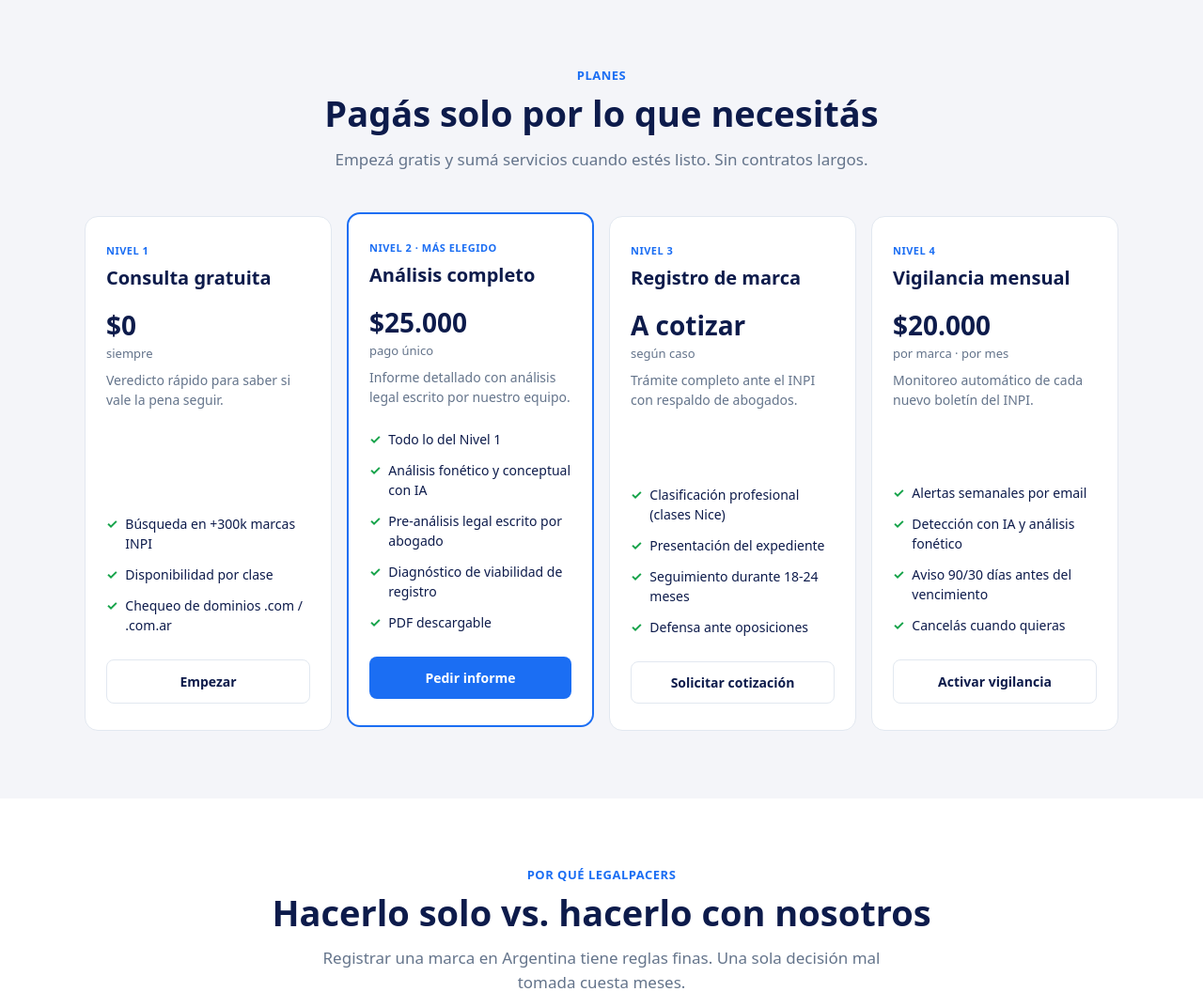
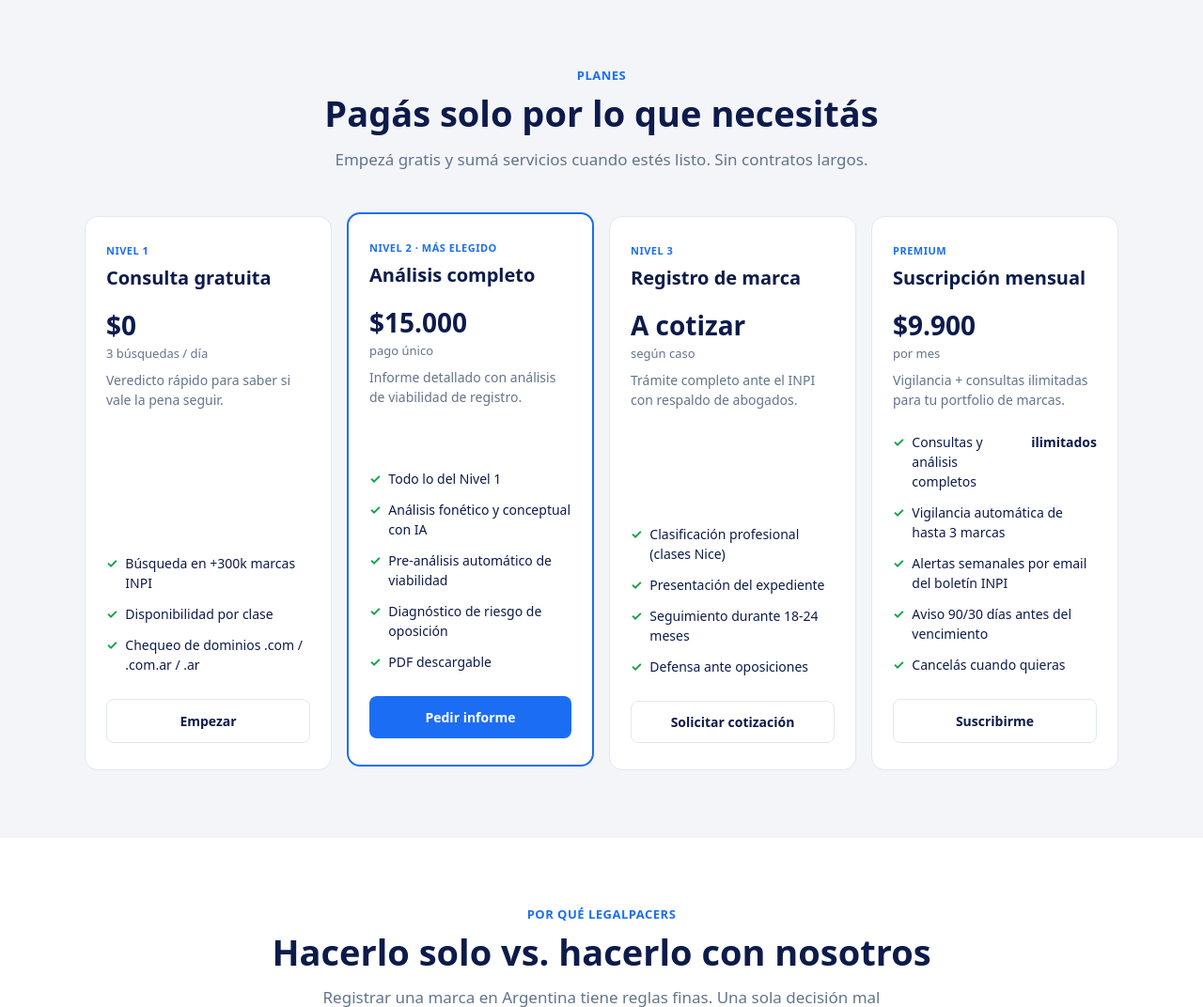
Before and after one commit to tomas623/tomas, a Flask app: page / in a window 1280 px wide. Shown: the part 1306-2378 px from the top of the page at 94% size. Run offline with Flask 3, Linux system fonts and the light colour scheme; some libraries are stand-ins or nearby versions.

Commit message:
Precios, planes, rate limit y dominios
- Precio Análisis Completo: 25k → 15k (env, frontend, paywall)
- Plan mensual rediseñado: $9.900/mes con consultas ilimitadas y vigilancia hasta 3 marcas
- Rate limit Nivel 1: 3 búsquedas/IP/24h (FreeSearchLog), bypass para suscriptores activos
- 429 con CTA al plan premium en frontend; fingerprint en localStorage
- Pre-análisis: removido "escrito por abogado", prompt ahora es honesto sobre IA
- Domain check: agrega .ar además de .com y .com.ar

```diff
--- a/routes/dashboard.py
+++ b/routes/dashboard.py
@@ -325,7 +325,7 @@ def api_precios():
     return _ok({
         "vigilancia_marca": PRECIO_VIGILANCIA_MARCA,
         "vigilancia_portfolio": PRECIO_VIGILANCIA_PORTFOLIO,
-        "consulta_completa": float(os.getenv("PRECIO_CONSULTA_COMPLETA", "25000")),
+        "consulta_completa": float(os.getenv("PRECIO_CONSULTA_COMPLETA", "15000")),
     })
 
 
--- a/services/domains.py
+++ b/services/domains.py
@@ -89,11 +89,12 @@ def _check_dns(domain: str) -> DomainStatus:
 
 
 def check_domains(marca: str) -> list[DomainStatus]:
-    """Chequea .com y .com.ar para una marca."""
+    """Chequea .com, .com.ar y .ar para una marca."""
     label = normalize_label(marca)
     if not label:
         return []
     out = []
     out.append(_check_com_via_rdap(f"{label}.com"))
     out.append(_check_dns(f"{label}.com.ar"))
+    out.append(_check_dns(f"{label}.ar"))
     return out
--- a/services/email.py
+++ b/services/email.py
@@ -191,7 +191,7 @@ def template_pago_confirmado(marca: str, monto: float, informe_url: str) -> tupl
              padding:14px 28px;border-radius:8px;font-weight:600;display:inline-block">Ver informe</a>
         </p>
         <p>El informe incluye coincidencias en toda la base del INPI con análisis ortográfico,
-           fonético y conceptual, además del pre-análisis de viabilidad escrito por nuestro equipo.</p>
+           fonético y conceptual, además del pre-análisis automático de viabilidad de registro.</p>
     """, f"Tu informe de \"{marca}\" está listo")
     text = f"Pago confirmado. Ver informe: {informe_url}"
     return subject, html, text
--- a/templates/index.html
+++ b/templates/index.html
@@ -268,7 +268,12 @@
       </template>
 
       <template x-if="errorMsg">
-        <div class="result-card bad"><div class="verdict-msg" x-text="errorMsg"></div></div>
+        <div class="result-card bad">
+          <div class="verdict-msg" x-text="errorMsg"></div>
+          <div x-show="rateLimited" style="margin-top:14px">
+            <a href="#planes" class="btn btn-primary">Ver suscripción ilimitada</a>
+          </div>
+        </div>
       </template>
     </div>
   </div>
@@ -314,12 +319,12 @@
       <div class="plan">
         <div class="plan-tag">Nivel 1</div>
         <h3>Consulta gratuita</h3>
-        <div class="plan-price">$0<small>siempre</small></div>
+        <div class="plan-price">$0<small>3 búsquedas / día</small></div>
         <p class="plan-desc">Veredicto rápido para saber si vale la pena seguir.</p>
         <ul>
           <li>Búsqueda en +300k marcas INPI</li>
           <li>Disponibilidad por clase</li>
-          <li>Chequeo de dominios .com / .com.ar</li>
+          <li>Chequeo de dominios .com / .com.ar / .ar</li>
         </ul>
         <a onclick="document.getElementById('marca').focus()" class="btn btn-outline" style="cursor:pointer">Empezar</a>
       </div>
@@ -327,13 +332,13 @@
       <div class="plan featured">
         <div class="plan-tag">Nivel 2 · Más elegido</div>
         <h3>Análisis completo</h3>
-        <div class="plan-price">$25.000<small>pago único</small></div>
-        <p class="plan-desc">Informe detallado con análisis legal escrito por nuestro equipo.</p>
+        <div class="plan-price">$15.000<small>pago único</small></div>
+        <p class="plan-desc">Informe detallado con análisis de viabilidad de registro.</p>
         <ul>
           <li>Todo lo del Nivel 1</li>
           <li>Análisis fonético y conceptual con IA</li>
-          <li>Pre-análisis legal escrito por abogado</li>
-          <li>Diagnóstico de viabilidad de registro</li>
+          <li>Pre-análisis automático de viabilidad</li>
+          <li>Diagnóstico de riesgo de oposición</li>
           <li>PDF descargable</li>
         </ul>
         <a onclick="document.getElementById('marca').focus()" class="btn btn-primary" style="cursor:pointer">Pedir informe</a>
@@ -354,17 +359,18 @@
       </div>
 
       <div class="plan">
-        <div class="plan-tag">Nivel 4</div>
-        <h3>Vigilancia mensual</h3>
-        <div class="plan-price">$20.000<small>por marca · por mes</small></div>
-        <p class="plan-desc">Monitoreo automático de cada nuevo boletín del INPI.</p>
+        <div class="plan-tag">Premium</div>
+        <h3>Suscripción mensual</h3>
+        <div class="plan-price">$9.900<small>por mes</small></div>
+        <p class="plan-desc">Vigilancia + consultas ilimitadas para tu portfolio de marcas.</p>
         <ul>
-          <li>Alertas semanales por email</li>
-          <li>Detección con IA y análisis fonético</li>
+          <li>Consultas y análisis completos <strong>ilimitados</strong></li>
+          <li>Vigilancia automática de hasta 3 marcas</li>
+          <li>Alertas semanales por email del boletín INPI</li>
           <li>Aviso 90/30 días antes del vencimiento</li>
           <li>Cancelás cuando quieras</li>
         </ul>
-        <a href="/login?next=/dashboard" class="btn btn-outline">Activar vigilancia</a>
+        <a href="/login?next=/dashboard" class="btn btn-outline">Suscribirme</a>
       </div>
     </div>
   </div>
@@ -563,6 +569,17 @@ function landing() {
     cargando: false,
     iniciandoPago: false,
     errorMsg: '',
+    rateLimited: false,
+    fingerprint: (function(){
+      try {
+        let fp = localStorage.getItem('lp_fp');
+        if (!fp) {
+          fp = 'fp_' + Math.random().toString(36).slice(2) + Date.now().toString(36);
+          localStorage.setItem('lp_fp', fp);
+        }
+        return fp;
+      } catch(e) { return ''; }
+    })(),
     faqAbierto: 0,
     modalCotizar: false,
     cotForm: {marca:'', descripcion:'', nombre:'', email:'', telefono:''},
@@ -615,12 +632,15 @@ function landing() {
           body: JSON.stringify({
             marca: this.form.marca, email: this.form.email,
             clases: this.form.clase ? [parseInt(this.form.clase)] : [],
+            fingerprint: this.fingerprint || '',
           })
         });
         const d = await r.json();
         if (!d.ok) {
+          this.rateLimited = !!d.rate_limited;
           this.errorMsg = d.error || 'No pudimos procesar la búsqueda.';
         } else {
+          this.rateLimited = false;
           this.resultado = d.data;
           setTimeout(() => {
             document.querySelector('.result-card')?.scrollIntoView({behavior:'smooth', block:'center'});
--- a/templates/informe.html
+++ b/templates/informe.html
@@ -203,15 +203,15 @@
   <div class="paywall" x-show="data && !data.paid" x-cloak>
     <h2>Desbloqueá el informe completo</h2>
     <p>Estás viendo un preview. Pagá una sola vez y recibí el análisis completo en minutos.</p>
-    <div class="price">$<span x-text="(data && data.monto_pendiente || 25000).toLocaleString('es-AR')"></span>
+    <div class="price">$<span x-text="(data && data.monto_pendiente || 15000).toLocaleString('es-AR')"></span>
       <small>ARS · pago único</small>
     </div>
     <div class="features">
       <div>+300k marcas analizadas</div>
       <div>Análisis fonético español</div>
       <div>Similitud conceptual con IA</div>
-      <div>Pre-análisis legal de abogado</div>
-      <div>Diagnóstico de viabilidad</div>
+      <div>Pre-análisis automático de viabilidad</div>
+      <div>Diagnóstico de riesgo de oposición</div>
       <div>Acceso permanente al informe</div>
     </div>
     <button @click="reintentarPago()" :disabled="reintentando">
```
Also changed, not shown: database.py (+12 -0 lines), routes/marca.py (+92 -12 lines), 1 other file.
